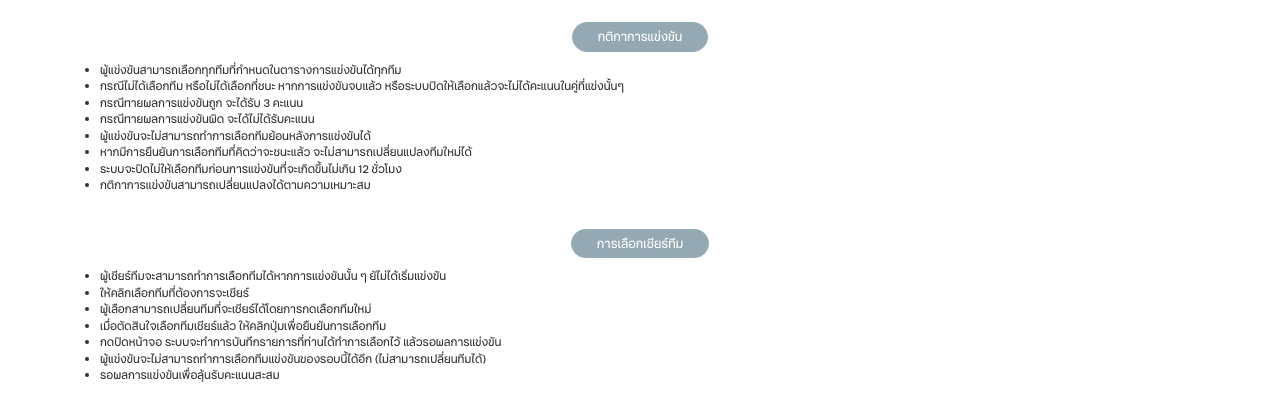
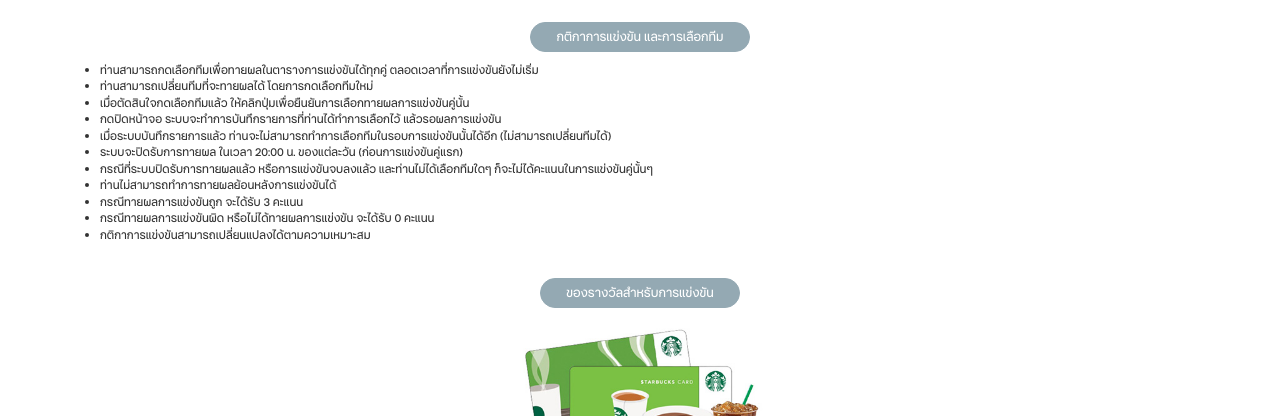
Before and after one commit to SuvitTMB/worldcup2022, a plain HTML site: page about.html in a window 1280 px wide. Shown: the part 312-728 px from the top of the page. Drawn offline with nearby package versions, Linux system fonts and the light colour scheme; a script that the page names is missing; files whose address does not match are found by name.

Commit message:
Add files via upload

```diff
--- a/about.html
+++ b/about.html
@@ -85,34 +85,26 @@
           <div style="margin-top:15px;"><img src="./img/logo-cup.png" style="width:70px;"></div>
           <div style="color:#f68b1f; font-size: 12px; font-weight: 600;padding:8px;">การแข่งขันฟุตบอล World Cup 2022</div>
 
-          <div class='btn-t33' style='margin-top:25px;background-color: #94a9b3;border: solid #94a9b3 1px;'>กติกาการแข่งขัน</div>
+          <div class='btn-t33' style='margin-top:25px;background-color: #94a9b3;border: solid #94a9b3 1px;'>กติกาการแข่งขัน และการเลือกทีม</div>
           <ul style="text-align: left;padding-right: 10px; margin-left: -10px; font-size: 11px;">
-            <li>ผู้แข่งขันสามารถเลือกทุกทีมที่กำหนดในตารางการแข่งขันได้ทุกทีม</li>
-            <li>กรณีไม่ได้เลือกทีม หรือไม่ได้เลือกที่ชนะ หากการแข่งขันจบแล้ว หรือระบบปิดให้เลือกแล้วจะไม่ได้คะแนนในคู่ที่แข่งนั้นๆ</li>
+            <li>ท่านสามารถกดเลือกทีมเพื่อทายผลในตารางการแข่งขันได้ทุกคู่ ตลอดเวลาที่การแข่งขันยังไม่เริ่ม</li>
+            <li>ท่านสามารถเปลี่ยนทีมที่จะทายผลได้ โดยการกดเลือกทีมใหม่</li>
+            <li>เมื่อตัดสินใจกดเลือกทีมแล้ว ให้คลิกปุ่มเพื่อยืนยันการเลือกทายผลการแข่งขันคู่นั้น</li>
+            <li>กดปิดหน้าจอ ระบบจะทำการบันทึกรายการที่ท่านได้ทำการเลือกไว้ แล้วรอผลการแข่งขัน</li>
+            <li>เมื่อระบบบันทึกรายการแล้ว ท่านจะไม่สามารถทำการเลือกทีมในรอบการแข่งขันนั้นได้อีก (ไม่สามารถเปลี่ยนทีมได้)</li>
+            <li>ระบบจะปิดรับการทายผล ในเวลา 20:00 น. ของแต่ละวัน (ก่อนการแข่งขันคู่แรก)</li>
+            <li>กรณีที่ระบบปิดรับการทายผลแล้ว หรือการแข่งขันจบลงแล้ว และท่านไม่ได้เลือกทีมใดๆ ก็จะไม่ได้คะแนนในการแข่งขันคู่นั้นๆ</li>
+            <li>ท่านไม่สามารถทำการทายผลย้อนหลังการแข่งขันได้</li>
             <li>กรณีทายผลการแข่งขันถูก จะได้รับ 3 คะแนน</li>
-            <li>กรณีทายผลการแข่งขันผิด จะได้ไม่ได้รับคะแนน</li>
-            <li>ผู้แข่งขันจะไม่สามารถทำการเลือกทีมย้อนหลังการแข่งขันได้</li>
-            <li>หากมีการยืนยันการเลือกทีมที่คิดว่าจะชนะแล้ว จะไม่สามารถเปลี่ยนแปลงทีมใหม่ได้</li>
-            <li>ระบบจะปิดไม่ให้เลือกทีมก่อนการแข่งขันที่จะเกิดขึ้นไม่เกิน 12 ชั่วโมง</li>
+            <li>กรณีทายผลการแข่งขันผิด หรือไม่ได้ทายผลการแข่งขัน จะได้รับ 0 คะแนน</li>
             <li>กติกาการแข่งขันสามารถเปลี่ยนแปลงได้ตามความเหมาะสม</li>
-          </ul>
-          <div class="clr"></div>
-          <div class='btn-t33' style='margin-top:25px;background-color: #94a9b3;border: solid #94a9b3 1px;'>การเลือกเชียร์ทีม</div>
-          <ul style="text-align: left;padding-right: 10px; margin-left: -10px; font-size: 11px;">
-            <li>ผู้เชียร์ทีมจะสามารถทำการเลือกทีมได้หากการแข่งขันนั้น ๆ ยัไม่ได้เริ่มแข่งขัน</li>
-            <li>ให้คลิกเลือกทีมที่ต้องการจะเชียร์</li>
-            <li>ผู้เลือกสามารถเปลี่ยนทีมที่จะเชียร์ได้โดยการกดเลือกทีมใหม่</li>
-            <li>เมื่อตัดสินใจเลือกทีมเชียร์แล้ว ให้คลิกปุ่มเพื่อยืนยันการเลือกทีม</li>
-            <li>กดปิดหน้าจอ ระบบจะทำการบันทึกรายการที่ท่านได้ทำการเลือกไว้ แล้วรอผลการแข่งขัน</li>
-            <li>ผู้แข่งขันจะไม่สามารถทำการเลือกทีมแข่งขันของรอบนี้ได้อีก (ไม่สามารถเปลี่ยนทีมได้)</li>
-            <li>รอผลการแข่งขันเพื่อลุ้นรับคะแนนสะสม</li>
           </ul>
           <div class="clr"></div>
           <div class='btn-t33' style='margin-top:25px;background-color: #94a9b3;border: solid #94a9b3 1px;'>ของรางวัลสำหรับการแข่งขัน</div>
           <div><img src="./img/starbucks-card.jpg" style="width:250px;"></div>
           <ul style="text-align: left;padding-right: 10px; margin-left: -10px; font-size: 11px;">
-            <li>รางวัลบัตร Starbuck มูลค่า 1,000 บาท จำนวน 10 รางวัล สำหรับผู้ที่ทำคะแนนได้สูงสุด 10 อันดับแรก (กรณีที่มีคะแนนเท่ากันใช้วิธีการจับฉลากเลือกผู้ได้รับรางวัล)</li>
-            <li>รางวัลกรเป๋า ttb มูลค่า 240 บาท สำหรับผู้ที่ทำคะแนนในอันดับที่ 11-30 แรกของการแข่งขัน (อันดับที่ 11-30 แรกของการแข่งขัน)</li>
+            <li>รางวัลบัตร Starbucks มูลค่า 1,000 บาท จำนวน 10 รางวัล สำหรับผู้ที่ทำคะแนนได้สูงสุด 10 อันดับแรก (กรณีที่มีคะแนนเท่ากันใช้วิธีการสุ่มจับรายชื่อโชคดีได้รับรางวัล)</li>
+            <li>รางวัลกระเป๋า ttb มูลค่า 240 บาท สำหรับผู้ที่ทำคะแนนในอันดับที่ 11-30 แรกของการแข่งขัน</li>
             <li>ของรางวัลที่ได้ไม่สามารถเปลี่ยนเป็นเงินสดได้</li>
             <li>เงื่อนไขและกติการการแข่งขันสามารถเปลี่ยนแปลงได้ตามความเหมาะสม</li>
             <li>การตัดสินของคณะผู้จัดทำถือเป็นที่สิ้นสุด</li>
```
Also changed, not shown: selectteam.html (+10 -18 lines).
